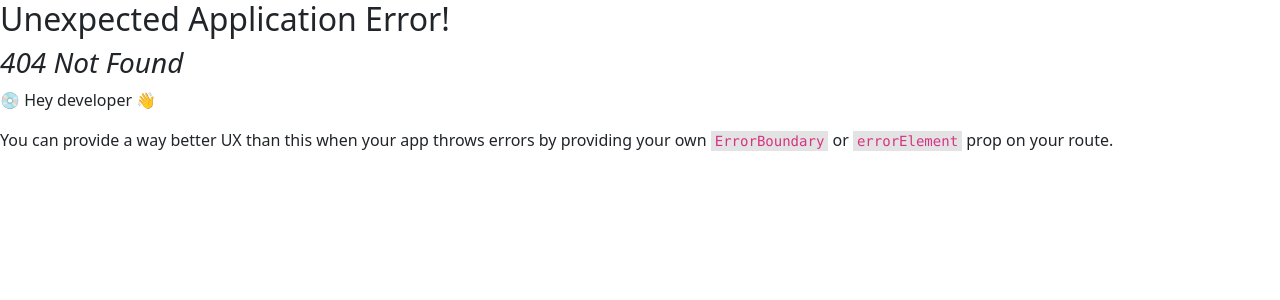
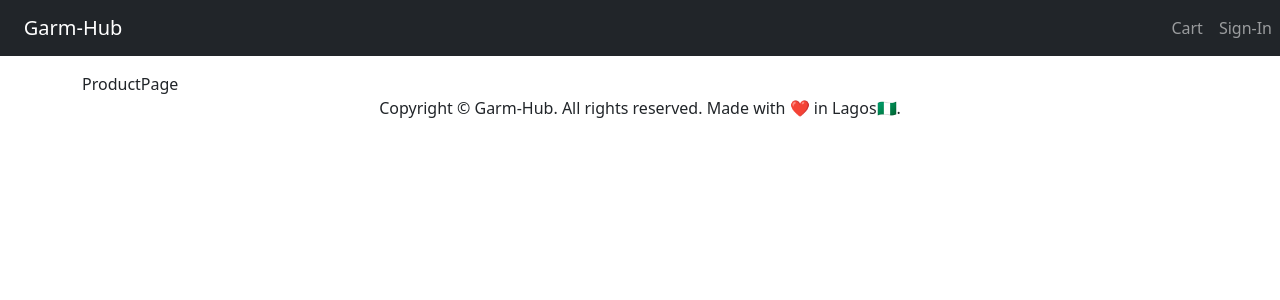
Before and after one commit to lacegiovanni17/garmhub-ts, a React (Vite) app in the folder frontend/: page /product/1 in a window 1280 px wide. Before the commit this address had no page. Shown: the top 300 px of the page. Built offline with nearby package versions, Linux system fonts and the light colour scheme.

Commit message:
added new feat productpage

```diff
--- a/frontend/src/main.tsx
+++ b/frontend/src/main.tsx
@@ -11,11 +11,14 @@
 import App from './App'
 import './index.css'
 import HomePage from './pages/Homepage'
+import ProductPage from './pages/ProductPage';
+
 
 const router = createBrowserRouter(
   createRoutesFromElements(
     <Route path="/" element={<App />}>
-      <Route index={true} element={ <HomePage /> } />
+      <Route index={true} element={<HomePage />} />
+      <Route path="product/:slug" element={<ProductPage />} />
       {/* <Route path="dashboard" element={<Dashboard />} /> */}
       {/* ... etc. */}
     </Route>
--- a/frontend/src/pages/HomePage.tsx
+++ b/frontend/src/pages/HomePage.tsx
@@ -1,11 +1,13 @@
 import { Row, Col } from "react-bootstrap";
 import { sampleProducts } from "../data";
+import { Link } from "react-router-dom";
 
 export default function HomePage() {
   return (
     <Row>
       {sampleProducts.map((product) => (
         <Col key={product.slug} sm={6} md={4} lg={3}>
+          <Link to={"/product/" + product.slug}>
             <img
               src={product.image}
               alt={product.name}
@@ -13,6 +15,7 @@
             />
             <h2>{product.name}</h2>
             <p>${product.price}</p>
+          </Link>
         </Col>
       ))}
     </Row>
--- /dev/null
+++ b/frontend/src/pages/ProductPage.tsx
@@ -0,0 +1,7 @@
+import React from 'react'
+
+export default function ProductPage() {
+  return (
+    <div>ProductPage</div>
+  )
+}
```
Lines whose indentation alone changed are shown as unchanged.
